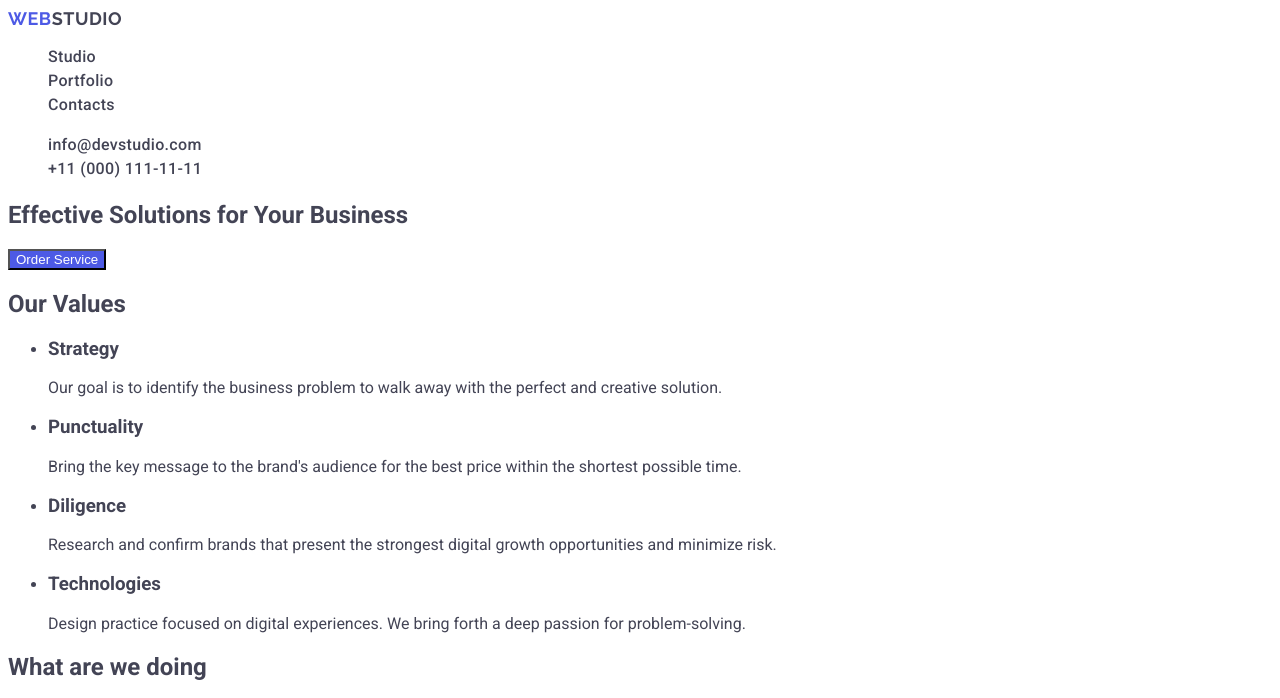
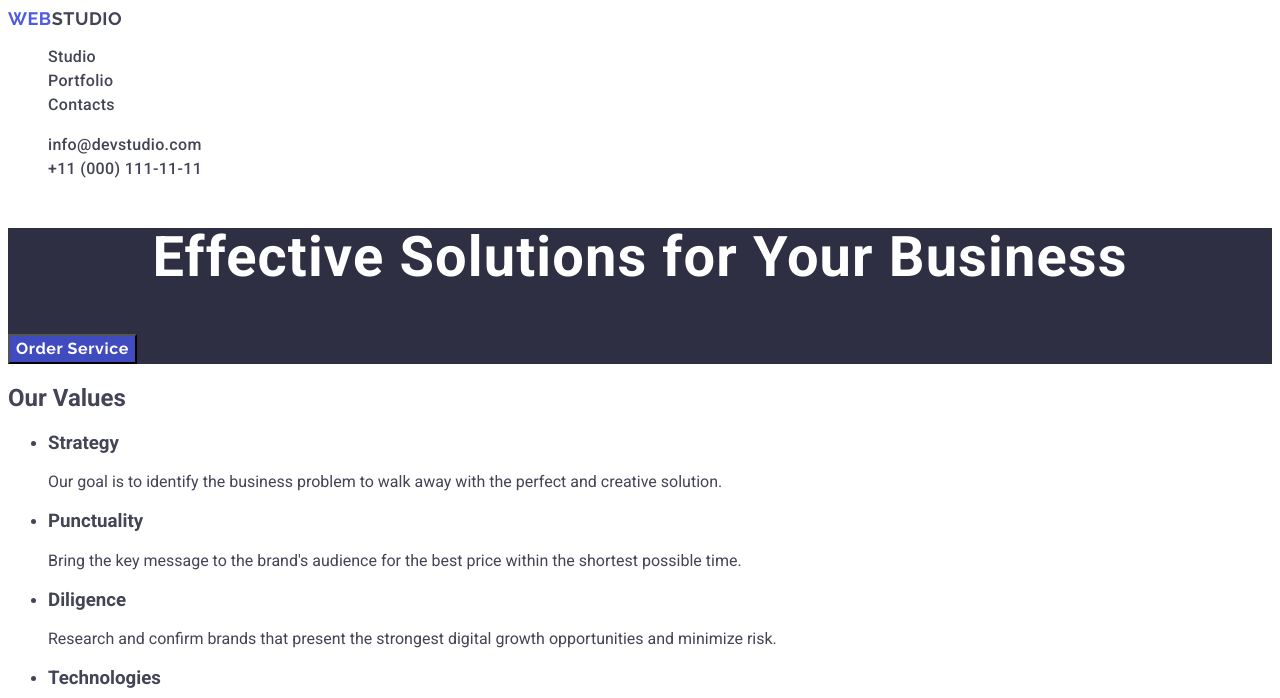
Before and after one commit to michallow/goit-markup-hw-02, a plain HTML site: page index.html in a window 1280 px wide. Shown: the top 698 px of the page. Drawn offline with Linux system fonts and the light colour scheme.

Commit message:
HW_Update

```diff
--- a/css/styles.css
+++ b/css/styles.css
@@ -1,5 +1,5 @@
 :root {
-  --background-color: #ffffff;
+  --color-white: #ffffff;
   --brand-color: #4d5ae5;
   --default-header-color: #2e2f42;
   --default-footer-color: #f4f4fd;
@@ -13,7 +13,7 @@
 body {
   font-family: "Roboto", sans-serif;
   color: var(--text-color);
-  background-color: var(--background-color);
+  background-color: var(--color-white);
 }
 
 .list {
@@ -62,11 +62,33 @@ body {
   letter-spacing: 0.02em;
   color: var(--text-color);
 }
+.tag-line {
+  background-color: var(--default-header-color);
+}
+
+.tag-line-header {
+  color: var(--color-white);
+  font-size: 56px;
+  line-height: 1.07;
+  text-align: center;
+  letter-spacing: 0.02em;
+}
 
 .main-button {
   color: #ffffff;
-  background: var(--IRIS, #4d5ae5);
+  background: var(--link-hover);
+  font-family: "Raleway", sans-serif;
+  font-weight: 500;
+  font-size: 16px;
+  line-height: 1.5;
+  letter-spacing: 0.04em;
+  cursor: pointer;
 }
+
+.main-button:focus {
+  background-color: var(--link-hover);
+}
+
 button {
   color: var(--default-buttons-text);
   background-color: var(--default-buttons-background);
--- a/index.html
+++ b/index.html
@@ -10,6 +10,7 @@
 <link href="https://fonts.googleapis.com/css2?family=Outfit:wght@300&family=Raleway:wght@700&family=Roboto:wght@400;500;700;900&display=swap" rel="stylesheet">
 </head>
 <body>
+
 <header>
     <nav>
         <a class="logo link" href="./index.html">Web<span class="logo-studio">Studio</span></a>
@@ -26,9 +27,10 @@
         </ul>
     </address>
 </header>
+
     <main>
-        <section>
-            <h1>Effective Solutions for Your Business</h1>
+        <section class="tag-line">
+            <h1 class="tag-line-header">Effective Solutions for Your Business</h1>
             <button class="main-button" type="button">Order Service</button>
         </section>
         <section>
```
Also changed, not shown: portfolio.html (+6 -4 lines).
